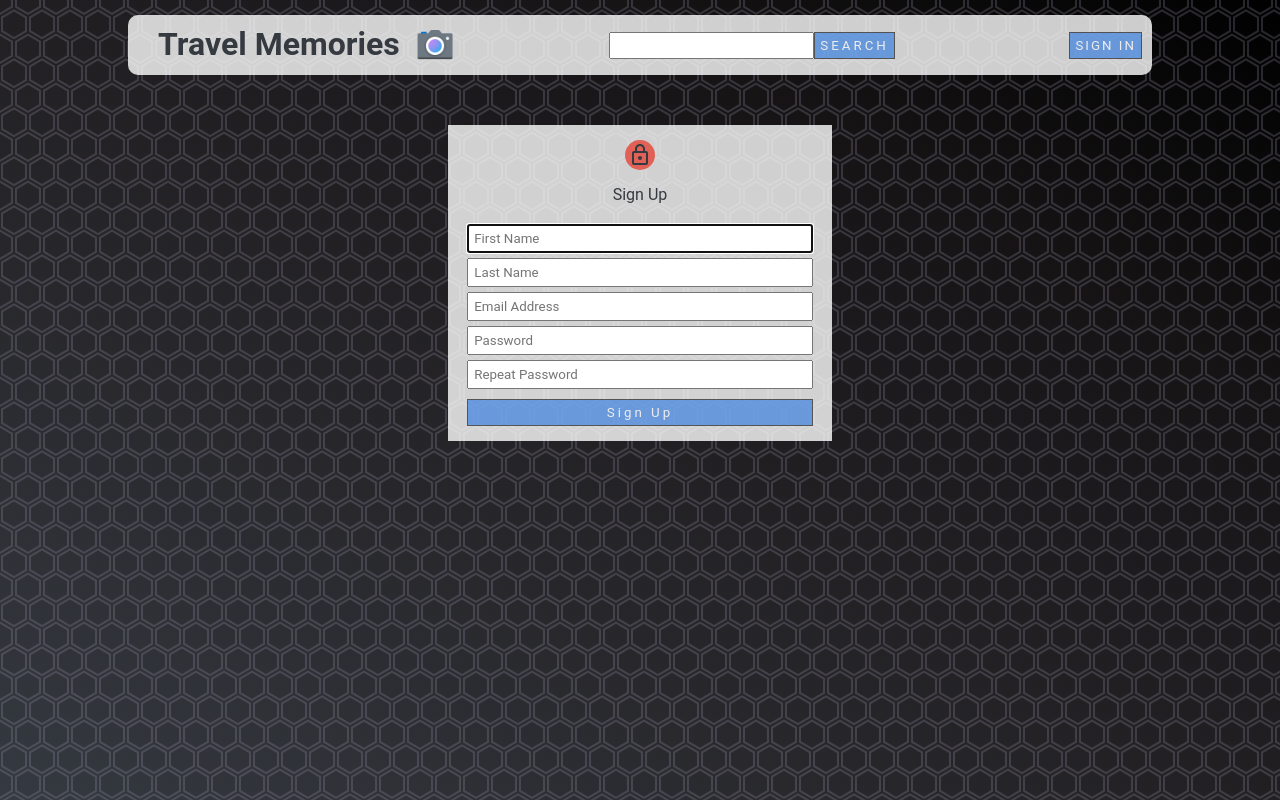
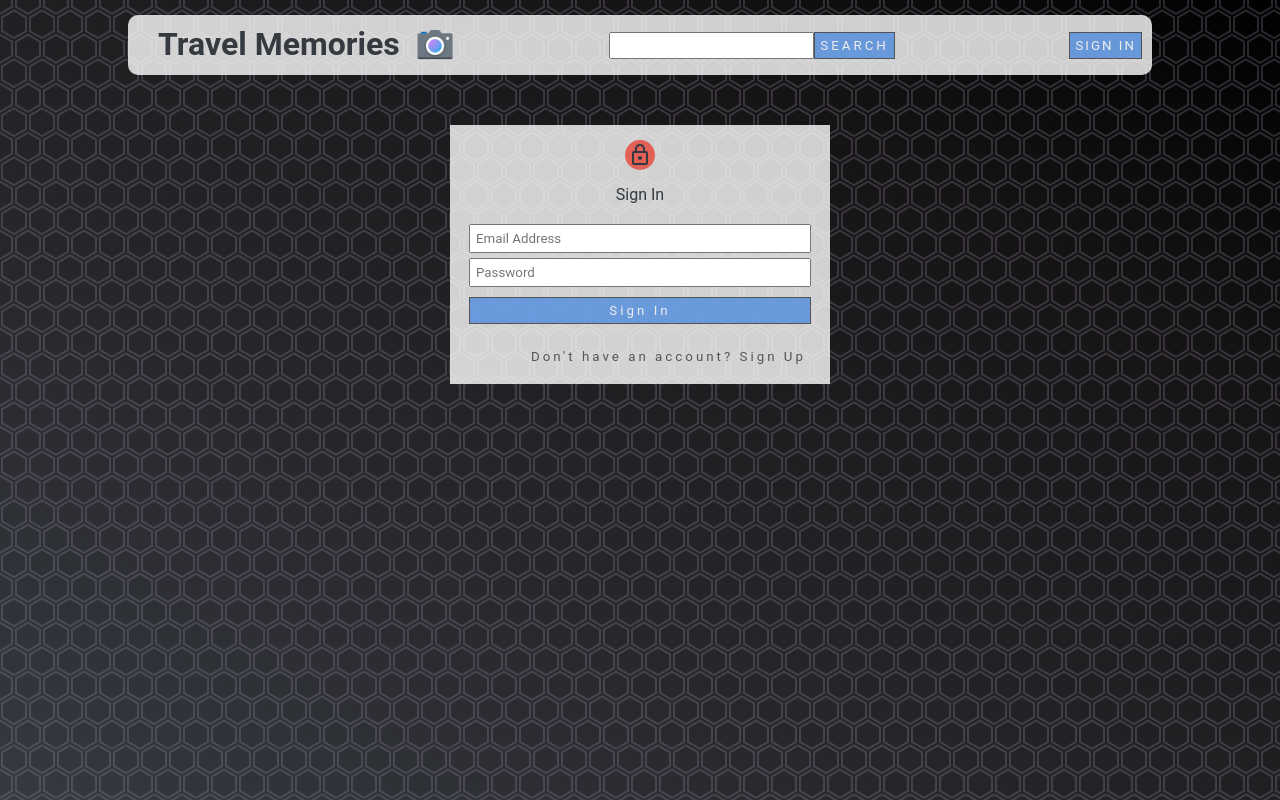
Before and after one commit to g-strzelecki/MemoriesFE, a React (Create React App) app: page /auth in a window 1280 px wide. Built offline with nearby package versions, Linux system fonts and the light colour scheme.

Commit message:
Added handle switch mode for Sign In and Sing Up.

```diff
--- a/src/components/Auth/Auth.css
+++ b/src/components/Auth/Auth.css
@@ -9,9 +9,9 @@
   flex-direction: column;
   align-items: center;
   background-color: rgba(255, 255, 255, 0.8);
-  width: 30vw;
-  min-width: 30vw;
-  max-width: 80vw;
+  width: 380px;
+  min-width: 380px;
+  max-width: 380px;
 }
 
 .avatar {
@@ -39,7 +39,7 @@
   padding: 5px;
 }
 
-.sign-form form button {
+.sign-form button {
   margin-bottom: 15px;
   padding-left: 5px;
   padding-right: 5px;
@@ -49,3 +49,15 @@
 .sign-form form {
   width: 90%;
 }
+
+.container {
+  display: flex;
+  justify-content: flex-end;
+}
+
+button.additional-sign-in-up {
+  color: #000;
+  background-color: transparent;
+  width: auto;
+  border: 0;
+}
--- a/src/components/Auth/Auth.tsx
+++ b/src/components/Auth/Auth.tsx
@@ -5,8 +5,7 @@ import "./Auth.css";
 
 export const Auth = () => {
   const [showPassword, setShowPassword] = useState(false);
-
-  const isSignup = true;
+  const [isSignup, setIsSignup] = useState(false);
 
   const handleShowPassword = () => setShowPassword(prev => !prev);
 
@@ -16,6 +15,11 @@ export const Auth = () => {
 
   const handleChange = () => {
     console.log('handleChange working...');
+  };
+
+  const switchMode = () => {
+    setIsSignup((prev) => !prev);
+    setShowPassword(false);
   };
 
   return (
@@ -69,9 +73,14 @@ export const Auth = () => {
               />
             )
           }
-          <button type="submit">
-            { isSignup ? 'Sign Up' : 'Sign In' }
+          <button className="sing-in-up" type="submit">
+            { isSignup ? "Sign Up" : "Sign In" }
           </button>
+          <div className="container">
+            <button className="additional-sign-in-up" onClick={switchMode}>
+              { isSignup ? "Already have an account? Sign In" : "Don't have an account? Sign Up"}
+            </button>
+          </div>
         </form>
       </div>
     </div>
```
